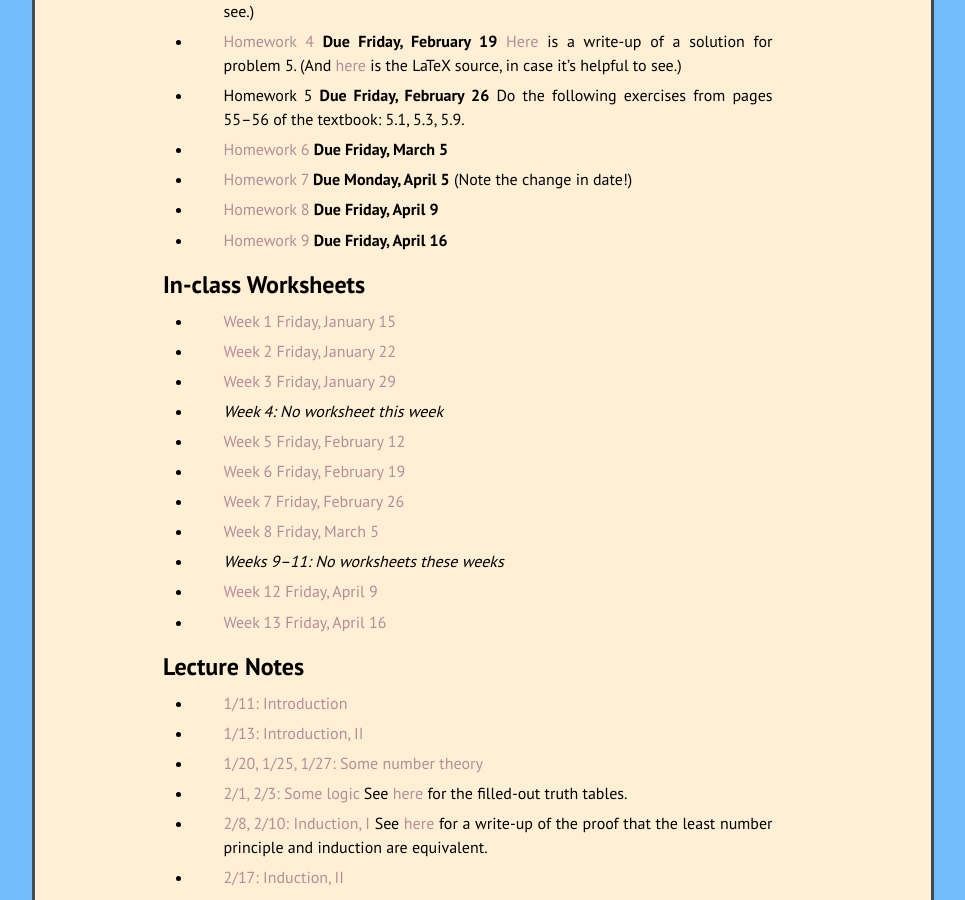
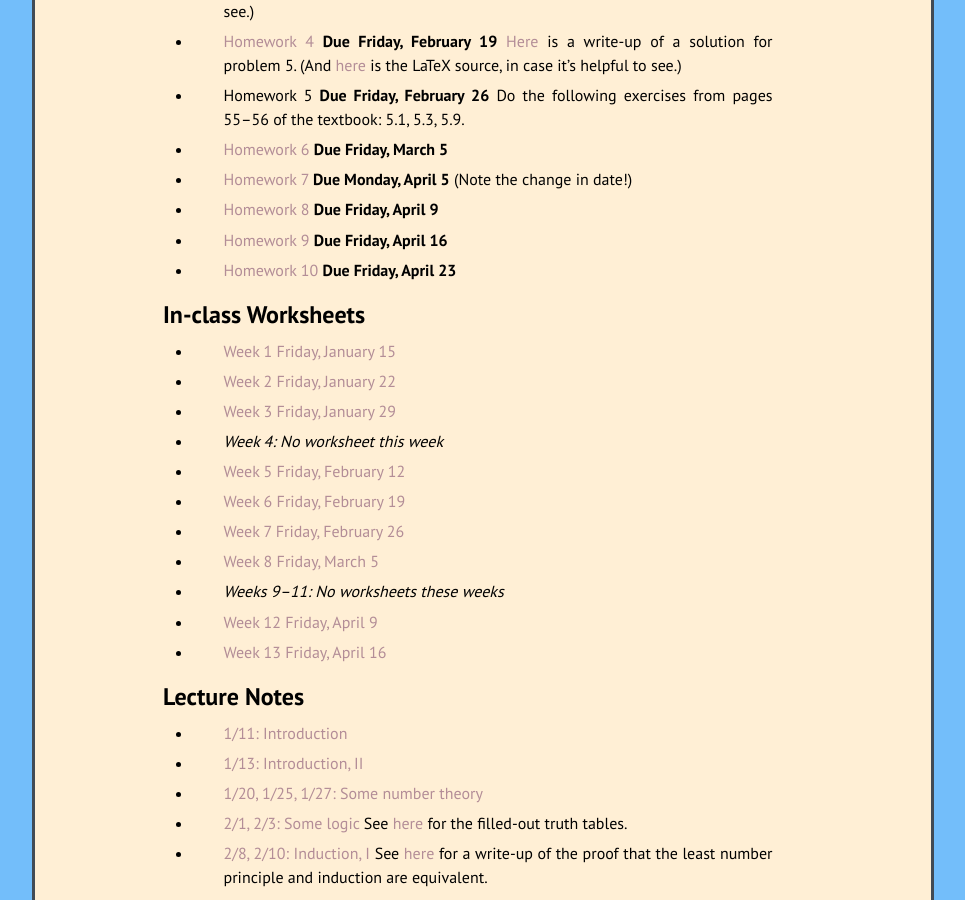
Before and after one commit to kamerynjw/kamerynjw.github.io, a Jekyll site: the page built from teaching/2021/math321.md, in a window 1280 px wide and 900 px high, scrolled down 1962 px. Shown: the whole window, without its empty margins (157-1122 px from the left). Built offline with Jekyll 4.4.1, drawn with Linux system fonts in a browser that asks for light colours; nearby versions of some CDN libraries; formulas are drawn with MathJax 3.

Commit message:
update hw link

```diff
--- a/teaching/2021/math321.md
+++ b/teaching/2021/math321.md
@@ -72,6 +72,8 @@ Homework
 * [Homework 8]({{ page.url }}hw8.pdf) **Due Friday, April 9**
 
 * [Homework 9]({{ page.url }}hw9.pdf) **Due Friday, April 16**
+
+* [Homework 10]({{ page.url }}hw10.pdf) **Due Friday, April 23**
 
 In-class Worksheets
 --------
```
